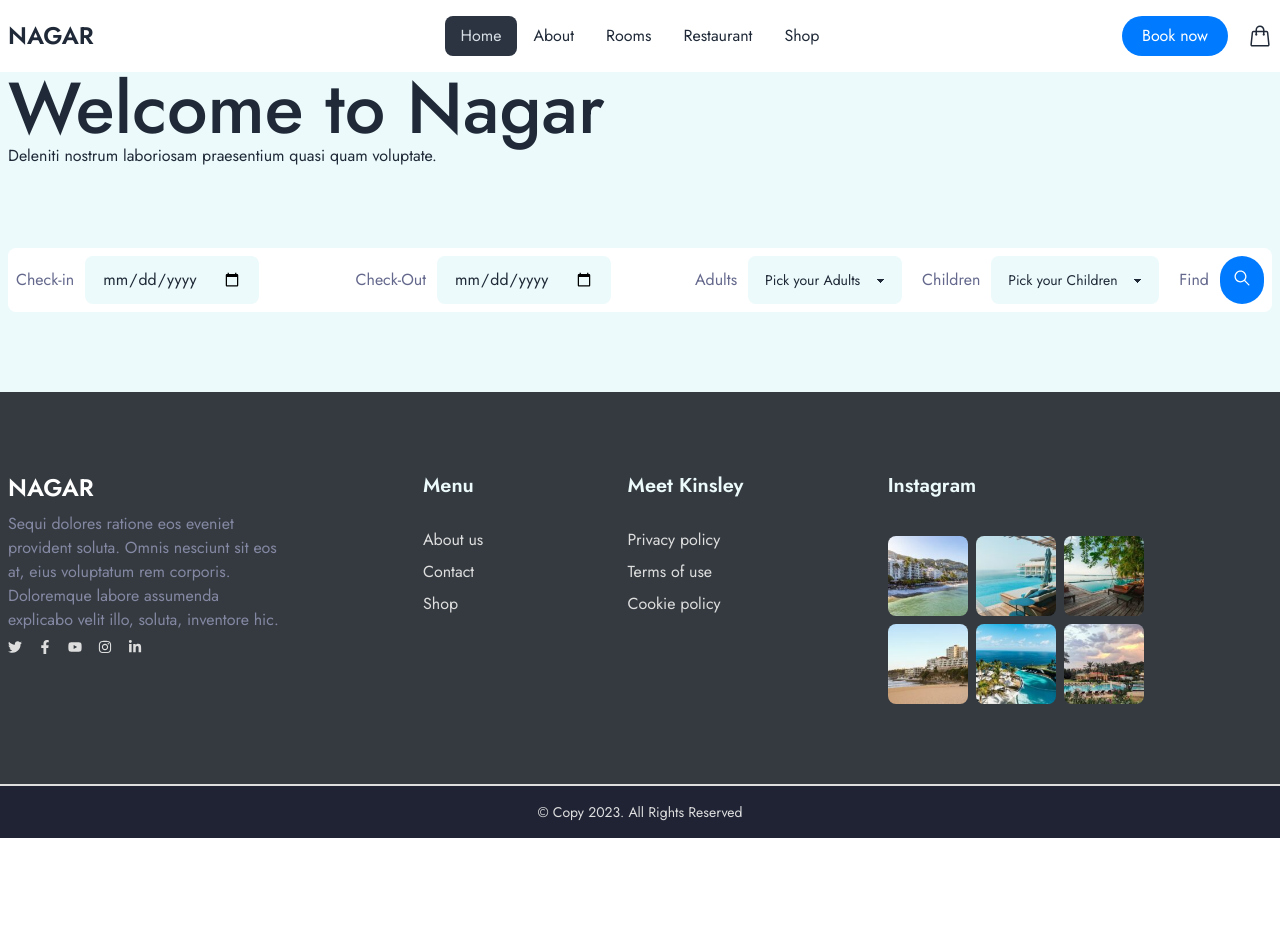
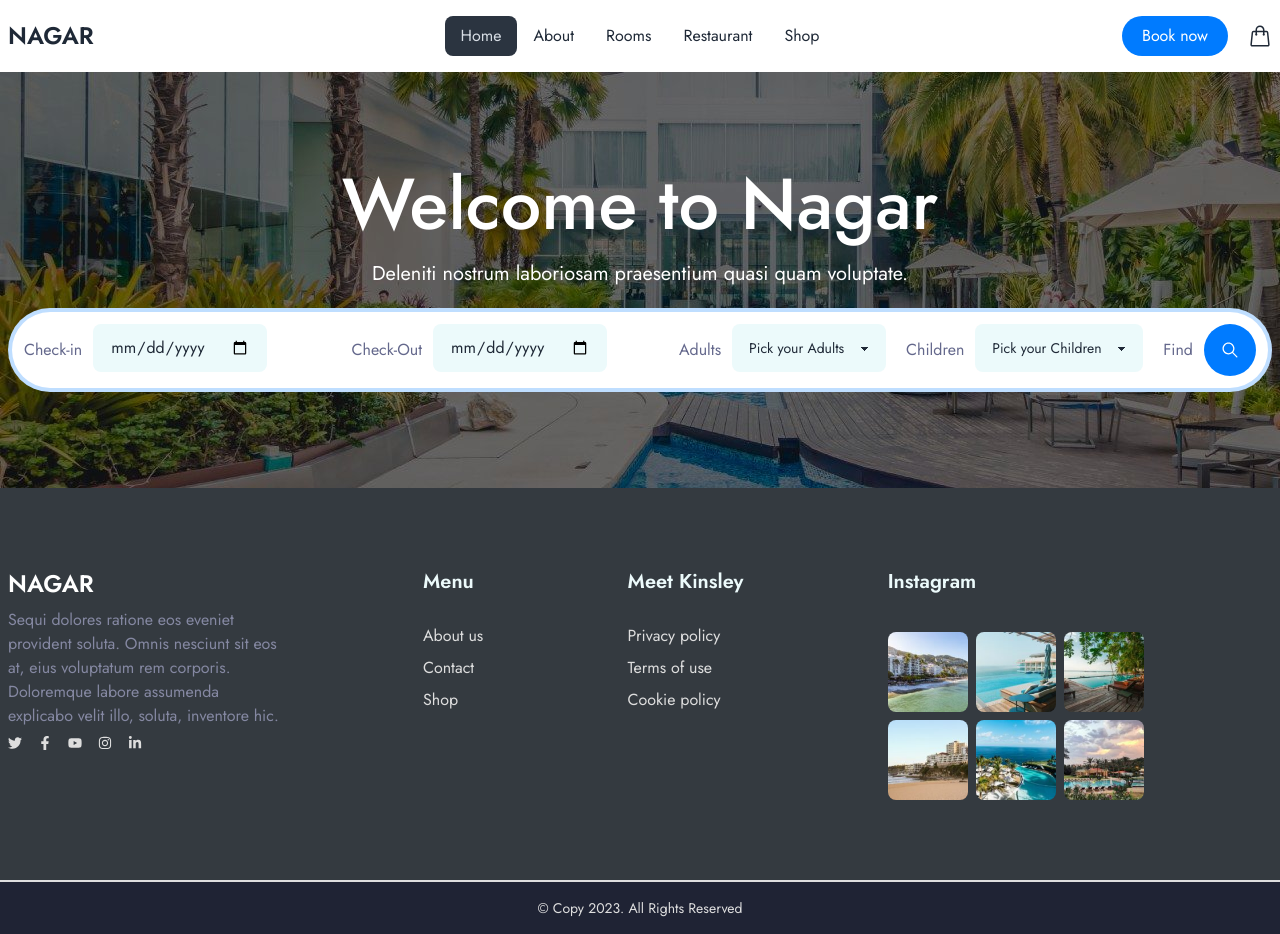
Before and after one commit to peuldev/nagar-hotel-booking-client, a React (Vite) app: page / in a window 1280 px wide. Before the commit the page ends 838 px from the top, so only its background shows below. Built offline with nearby package versions, Linux system fonts and the light colour scheme.

Commit message:
banner image add

```diff
--- a/src/components/Banner/Banner.jsx
+++ b/src/components/Banner/Banner.jsx
@@ -1,19 +1,28 @@
 import React from "react";
 import { IoIosSearch } from "react-icons/io";
+import coverImages from "../../assets/Hotel/image-banner.jpg";
 
 const Banner = () => {
   return (
+    <div style={{ backgroundImage: "url(" + coverImages + ")" }}>
       <div className="max-w-7xl mx-auto">
-      <div className="mx-2">
-        <div>
+        <div className="mx-2 lg:py-24 md:py-10 py-5">
+          <div className="text-white text-center ">
             <h1 className="lg:text-7xl md:text-3xl font-medium ">
               Welcome to Nagar
             </h1>
-          <p>Deleniti nostrum laboriosam praesentium quasi quam voluptate.</p>
+            <p className="text-xl lg:py-5 md:py-2 ">
+              Deleniti nostrum laboriosam praesentium quasi quam voluptate.
+            </p>
           </div>
-        <div className="bg-white p-2 my-20 rounded-lg grid lg:grid-flow-col md:grid-cols-2 gap-5 grid-flow-row">
+          <div
+            className="bg-white p-3 lg:rounded-full rounded grid lg:grid-flow-col md:grid-cols-2 gap-5 grid-flow-row border-blue lg:border-4
+                border-opacity-25"
+          >
             <div className="join">
-            <button className="mr-3 text-base text-[#64688c]">Check-in</button>
+              <button className="mr-3 text-base text-[#64688c]">
+                Check-in
+              </button>
               <input
                 className="input bg-[#ecfafb] rounded-lg"
                 placeholder="Date"
@@ -21,7 +30,9 @@ const Banner = () => {
               />
             </div>
             <div className="join">
-            <button className="mr-3 text-base text-[#64688c]">Check-Out</button>
+              <button className="mr-3 text-base text-[#64688c]">
+                Check-Out
+              </button>
               <input
                 className="input  bg-[#ecfafb] rounded-lg"
                 placeholder="Date"
@@ -44,7 +55,9 @@ const Banner = () => {
               </select>
             </div>
             <div className="join">
-            <button className="mr-3 text-base text-[#64688c]">Children</button>
+              <button className="mr-3 text-base text-[#64688c]">
+                Children
+              </button>
               {/* <input className="input join-item" placeholder="Date" type="date" /> */}
               <select className="select w-full max-w-xs bg-[#ecfafb] rounded-lg">
                 <option disabled selected>
@@ -59,10 +72,11 @@ const Banner = () => {
             </div>
             <div className="join">
               <button className="mr-3 text-base text-[#64688c]">Find</button>{" "}
-            <p className=" bg-blue hover:bg-info text-white rounded-full cursor-pointer text-xl p-3">
+              <p className=" bg-blue hover:bg-info text-white rounded-full cursor-pointer text-xl p-4">
                 {" "}
                 <IoIosSearch />
               </p>{" "}
+            </div>
           </div>
         </div>
       </div>
--- a/tailwind.config.js
+++ b/tailwind.config.js
@@ -8,8 +8,7 @@ export default {
       info: "#17a2",
       white: "#fff",
       warning: "#ffc107",
-      yellow : "#ffa505",
-
+      yellow: "#ffa505",
     },
     extend: {
       fontFamily: {
```
Also changed, not shown: src/assets/Hotel/image-banner.jpg. Lines whose indentation alone changed are shown as unchanged.
